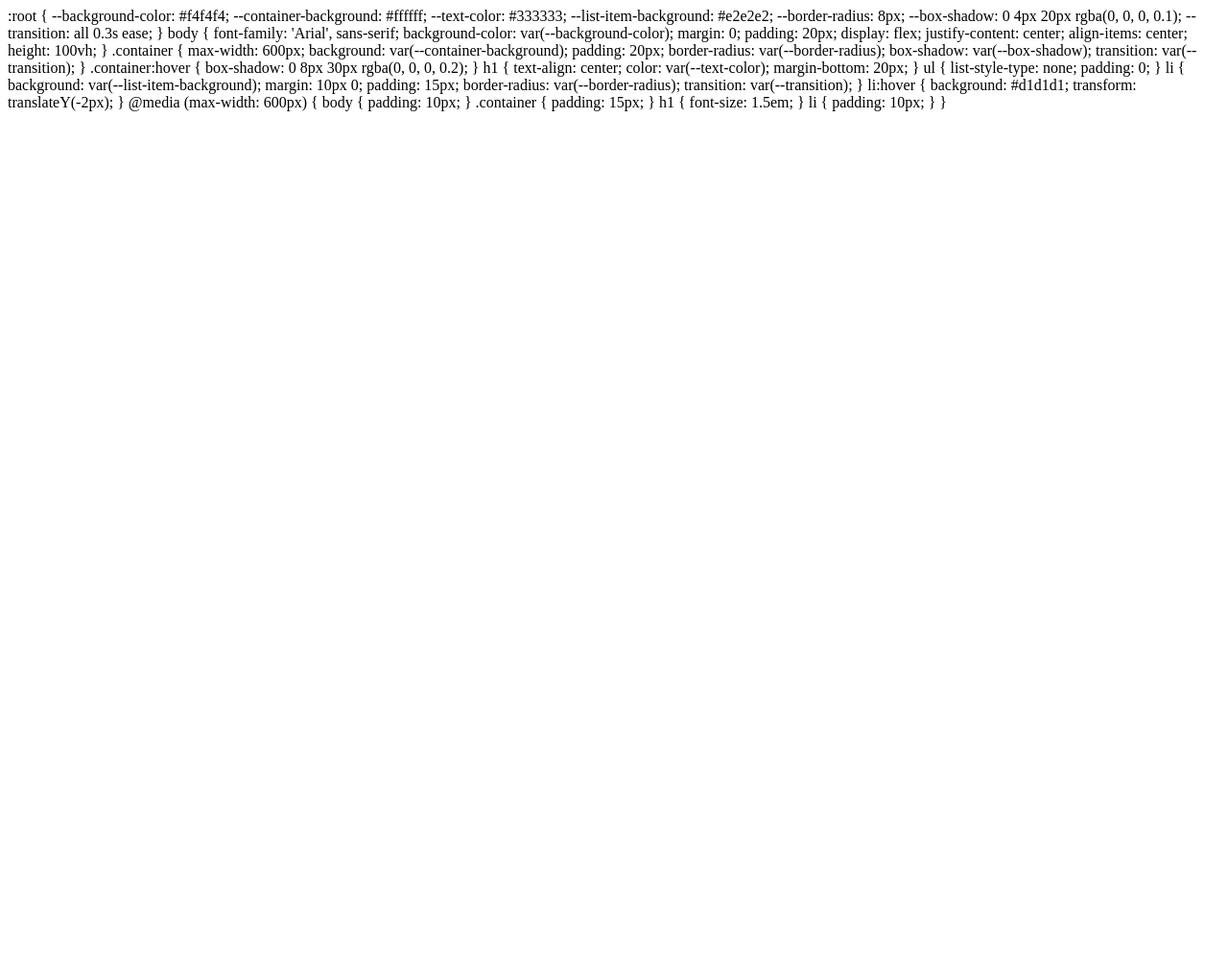
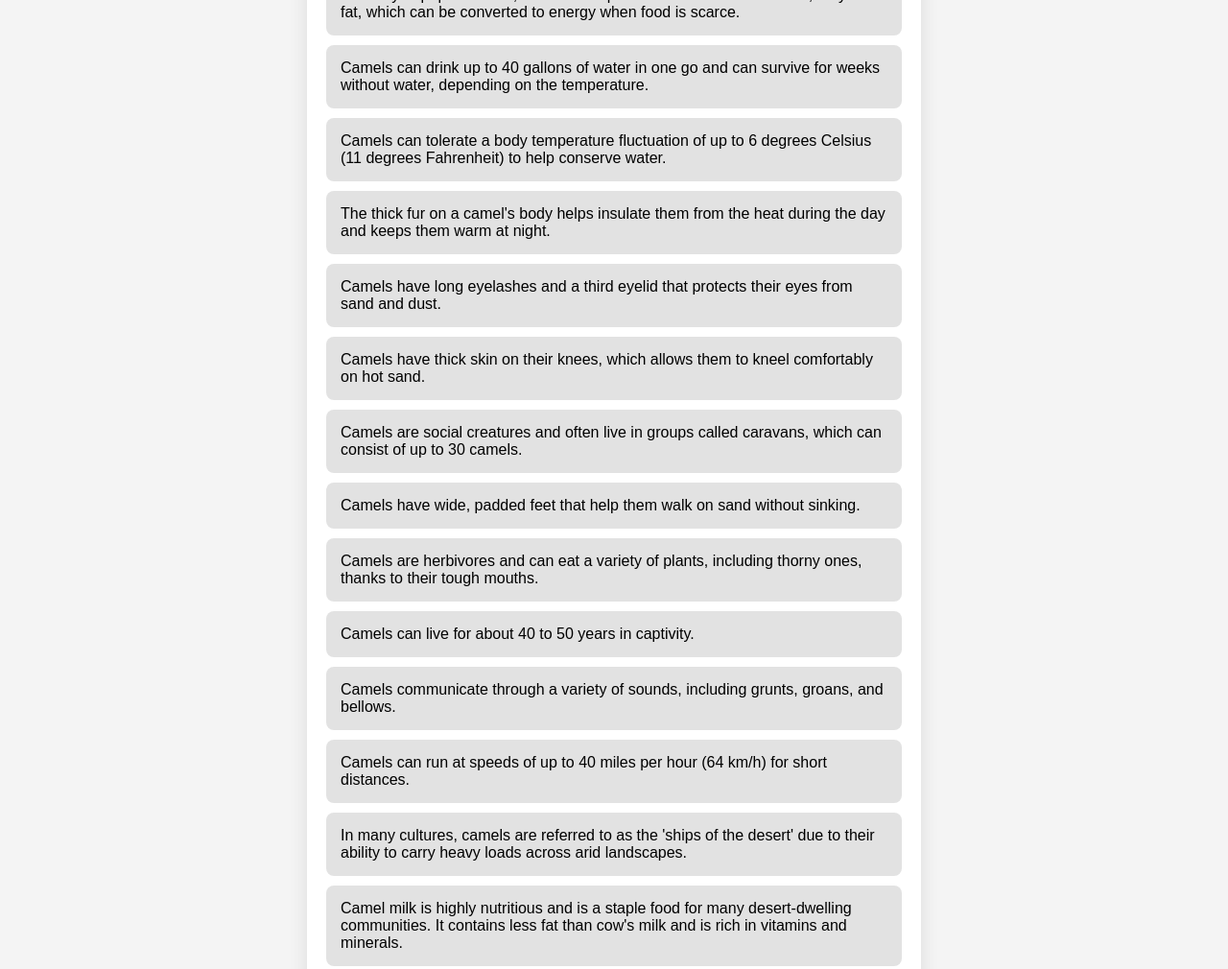
Before and after one commit to poornima1905/camel_facts, a plain HTML site: page index.html in a window 1280 px wide. Shown: the whole page at 96% size. Before the commit the page ends 800 px from the top, so only its background shows below. Drawn offline with Linux system fonts and the light colour scheme.

Commit message:
Update index.html

```diff
--- a/index.html
+++ b/index.html
@@ -1,3 +1,10 @@
+<!DOCTYPE html>
+<html lang="en">
+<head>
+    <meta charset="UTF-8">
+    <meta name="viewport" content="width=device-width, initial-scale=1.0">
+    <title>Camel Facts</title>
+    <style>
         :root {
             --background-color: #f4f4f4;
             --container-background: #ffffff;
@@ -73,3 +80,39 @@ li:hover {
                 padding: 10px;
             }
         }
+    </style>
+</head>
+<body>
+    <div class="container">
+        <h1>15 Fun Facts About Camels</h1>
+        <ul id="facts-list"></ul>
+    </div>
+    <script>
+        const facts = [
+            "There are two main species of camels: the Dromedary (one hump) and the Bactrian (two humps).",
+            "Contrary to popular belief, camels' humps do not store water. Instead, they store fat, which can be converted to energy when food is scarce.",
+            "Camels can drink up to 40 gallons of water in one go and can survive for weeks without water, depending on the temperature.",
+            "Camels can tolerate a body temperature fluctuation of up to 6 degrees Celsius (11 degrees Fahrenheit) to help conserve water.",
+            "The thick fur on a camel's body helps insulate them from the heat during the day and keeps them warm at night.",
+            "Camels have long eyelashes and a third eyelid that protects their eyes from sand and dust.",
+            "Camels have thick skin on their knees, which allows them to kneel comfortably on hot sand.",
+            "Camels are social creatures and often live in groups called caravans, which can consist of up to 30 camels.",
+            "Camels have wide, padded feet that help them walk on sand without sinking.",
+            "Camels are herbivores and can eat a variety of plants, including thorny ones, thanks to their tough mouths.",
+            "Camels can live for about 40 to 50 years in captivity.",
+            "Camels communicate through a variety of sounds, including grunts, groans, and bellows.",
+            "Camels can run at speeds of up to 40 miles per hour (64 km/h) for short distances.",
+            "In many cultures, camels are referred to as the 'ships of the desert' due to their ability to carry heavy loads across arid landscapes.",
+            "Camel milk is highly nutritious and is a staple food for many desert-dwelling communities. It contains less fat than cow's milk and is rich in vitamins and minerals."
+        ];
+
+        const factsList = document.getElementById('facts-list');
+
+        facts.forEach(fact => {
+            const li = document.createElement('li');
+            li.textContent = fact;
+            factsList.appendChild(li);
+        });
+    </script>
+</body>
+</html>
```
Lines whose indentation alone changed are shown as unchanged.
